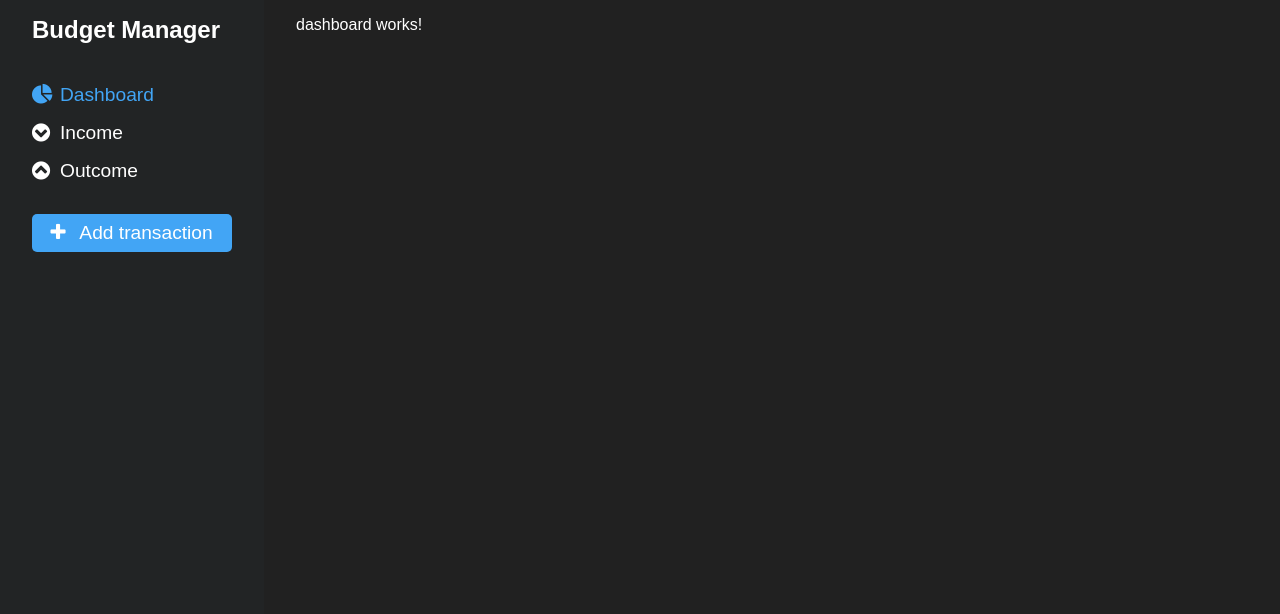
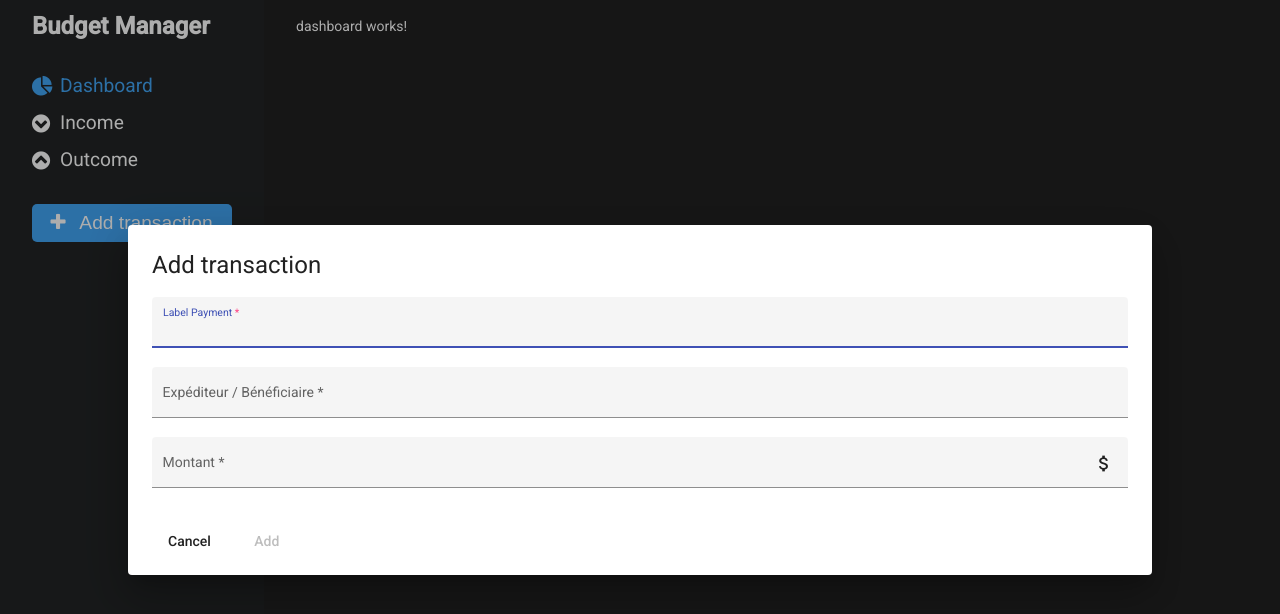
Before and after one commit to Viliprant/angular-budget-manager, an Angular app: page /dashboard in a window 1280 px wide. Both pictures are taken after a click on the button "Add transaction". Shown: the top 614 px of the page. Built offline with nearby package versions, Linux system fonts and the light colour scheme.

Commit message:
ajout de la modal d'ajout des paiements

```diff
--- a/package.json
+++ b/package.json
@@ -11,10 +11,12 @@
   "private": true,
   "dependencies": {
     "@angular/animations": "~13.3.0",
+    "@angular/cdk": "13.3.9",
     "@angular/common": "~13.3.0",
     "@angular/compiler": "~13.3.0",
     "@angular/core": "~13.3.0",
     "@angular/forms": "~13.3.0",
+    "@angular/material": "13.3.9",
     "@angular/platform-browser": "~13.3.0",
     "@angular/platform-browser-dynamic": "~13.3.0",
     "@angular/router": "~13.3.0",
--- /dev/null
+++ b/src/app/components/add-transaction-modal/add-transaction-modal.component.html
@@ -0,0 +1,23 @@
+<h1 mat-dialog-title>Add transaction</h1>
+<div mat-dialog-content>
+    <div class="form">
+        <mat-form-field appearance="fill">
+            <mat-label>Label Payment</mat-label>
+            <input matInput [formControl]="labelPaymentControl" required autocomplete="off">
+        </mat-form-field>
+        <mat-form-field appearance="fill">
+            <mat-label>Expéditeur / Bénéficiaire</mat-label>
+            <input matInput [formControl]="partnershipControl" required autocomplete="off">
+        </mat-form-field>
+        <mat-form-field appearance="fill">
+            <mat-label>Montant</mat-label>
+            <input matInput type="number" [formControl]="amountControl" required autocomplete="off">
+            <mat-icon matSuffix>attach_money</mat-icon>
+            <!-- <mat-error *ngIf="email.invalid">{{getErrorMessage()}}</mat-error> -->
+        </mat-form-field>
+    </div>
+</div>
+<div mat-dialog-actions>
+    <button mat-button (click)="onNoClick()">Cancel</button>
+    <button mat-button [mat-dialog-close]="getAddTransactionData()" [disabled]="!isValidForm()">Add</button>
+</div>
--- /dev/null
+++ b/src/app/components/add-transaction-modal/add-transaction-modal.component.scss
@@ -0,0 +1,5 @@
+:host {
+    .form {
+        display: grid;
+    }
+}
--- /dev/null
+++ b/src/app/components/add-transaction-modal/add-transaction-modal.component.ts
@@ -0,0 +1,44 @@
+import { Component, OnInit } from '@angular/core';
+import { FormControl, Validators } from '@angular/forms';
+import { MatDialogRef } from '@angular/material/dialog';
+
+export type AddTransaction = {
+  labelPayment: string;
+  partnership: string;
+  amount: string;
+}
+
+@Component({
+  selector: 'app-add-transaction-modal',
+  templateUrl: './add-transaction-modal.component.html',
+  styleUrls: ['./add-transaction-modal.component.scss']
+})
+export class AddTransactionModalComponent implements OnInit {
+
+  labelPaymentControl = new FormControl('', [Validators.required, Validators.minLength(3)]);
+  partnershipControl = new FormControl('', [Validators.required, Validators.minLength(3)]);
+  amountControl = new FormControl('', [Validators.required]);
+
+  constructor(public dialogRef: MatDialogRef<AddTransactionModalComponent>) { }
+
+  ngOnInit(): void {
+  }
+
+  onNoClick(): void {
+    this.dialogRef.close();
+  }
+
+  isValidForm(): boolean {
+    return this.labelPaymentControl.valid && this.partnershipControl.valid && this.amountControl.valid;
+  }
+
+  getAddTransactionData() {
+    const addTransactionData: AddTransaction = {
+      labelPayment: this.labelPaymentControl.value,
+      partnership: this.partnershipControl.value,
+      amount: this.amountControl.value,
+    }
+    return addTransactionData;
+  }
+
+}
--- a/src/app/components/nav-bar/nav-bar.component.html
+++ b/src/app/components/nav-bar/nav-bar.component.html
@@ -9,7 +9,7 @@
         </li>
     </ul>
     <div id="add-transaction">
-        <button>
+        <button (click)="openDialog()">
             <span class="fa fa-plus"></span>
             Add transaction
         </button>
--- a/src/app/components/nav-bar/nav-bar.component.ts
+++ b/src/app/components/nav-bar/nav-bar.component.ts
@@ -1,4 +1,6 @@
 import { Component, OnInit } from '@angular/core';
+import { MatDialog } from '@angular/material/dialog';
+import { AddTransactionModalComponent } from '../add-transaction-modal/add-transaction-modal.component';
 import { Link, Links } from './Links';
 
 @Component({
@@ -10,7 +12,7 @@ export class NavBarComponent implements OnInit {
 
   private links: Link[] = Links;
 
-  constructor() { }
+  constructor(public dialog: MatDialog) { }
 
   ngOnInit(): void {
   }
@@ -22,4 +24,18 @@ export class NavBarComponent implements OnInit {
     return this.links.filter((link: Link) => link.name !== 'Home');
   }
 
+  openDialog(): void {
+    const addTransactionModal = this.dialog.open(AddTransactionModalComponent, {
+      width: "100%",
+      disableClose: true
+    });
+
+    addTransactionModal.afterClosed().subscribe(result => {
+      if (result) {
+        //TODO: ADD transaction
+        console.log(result);
+      }
+    })
+  }
+
 }
--- a/src/index.html
+++ b/src/index.html
@@ -8,9 +8,12 @@
   <meta name="viewport" content="width=device-width, initial-scale=1">
   <link rel="icon" type="image/x-icon" href="favicon.ico">
   <link rel="stylesheet" href="https://cdnjs.cloudflare.com/ajax/libs/font-awesome/4.7.0/css/font-awesome.min.css">
+  <link rel="preconnect" href="https://fonts.gstatic.com">
+  <link href="https://fonts.googleapis.com/css2?family=Roboto:wght@300;400;500&display=swap" rel="stylesheet">
+  <link href="https://fonts.googleapis.com/icon?family=Material+Icons" rel="stylesheet">
 </head>
 
-<body>
+<body class="mat-typography">
   <app-root></app-root>
 </body>
 
--- a/src/styles.scss
+++ b/src/styles.scss
@@ -1,10 +1,47 @@
+// Custom Theming for Angular Material
+// For more information: https://material.angular.io/guide/theming
+@use "@angular/material" as mat;
+// Plus imports for other components in your app.
+
+// Include the common styles for Angular Material. We include this here so that you only
+// have to load a single css file for Angular Material in your app.
+// Be sure that you only ever include this mixin once!
+@include mat.core();
+
+// Define the palettes for your theme using the Material Design palettes available in palette.scss
+// (imported above). For each palette, you can optionally specify a default, lighter, and darker
+// hue. Available color palettes: https://material.io/design/color/
+$budgetManager-primary: mat.define-palette(mat.$indigo-palette);
+$budgetManager-accent: mat.define-palette(mat.$pink-palette, A200, A100, A400);
+
+// The warn palette is optional (defaults to red).
+$budgetManager-warn: mat.define-palette(mat.$red-palette);
+
+// Create the theme object. A theme consists of configurations for individual
+// theming systems such as "color" or "typography".
+$budgetManager-theme: mat.define-light-theme(
+  (
+    color: (
+      primary: $budgetManager-primary,
+      accent: $budgetManager-accent,
+      warn: $budgetManager-warn,
+    ),
+  )
+);
+
+// Include theme styles for core and each component used in your app.
+// Alternatively, you can import and @include the theme mixins for each component
+// that you are using.
+@include mat.all-component-themes($budgetManager-theme);
+
 * {
   margin: 0;
   padding: 0;
   box-sizing: border-box;
 }
+
 body {
-    font-family: Arial, Helvetica, sans-serif;
+  font-family: Roboto, "Helvetica Neue", sans-serif;
   background-color: #212121;
   color: white;
 
```
Also changed, not shown: src/app/app.module.ts (+20 -2 lines), 1 other file (tests, documents, lock files or other folders). Lines whose indentation alone changed are shown as unchanged.
